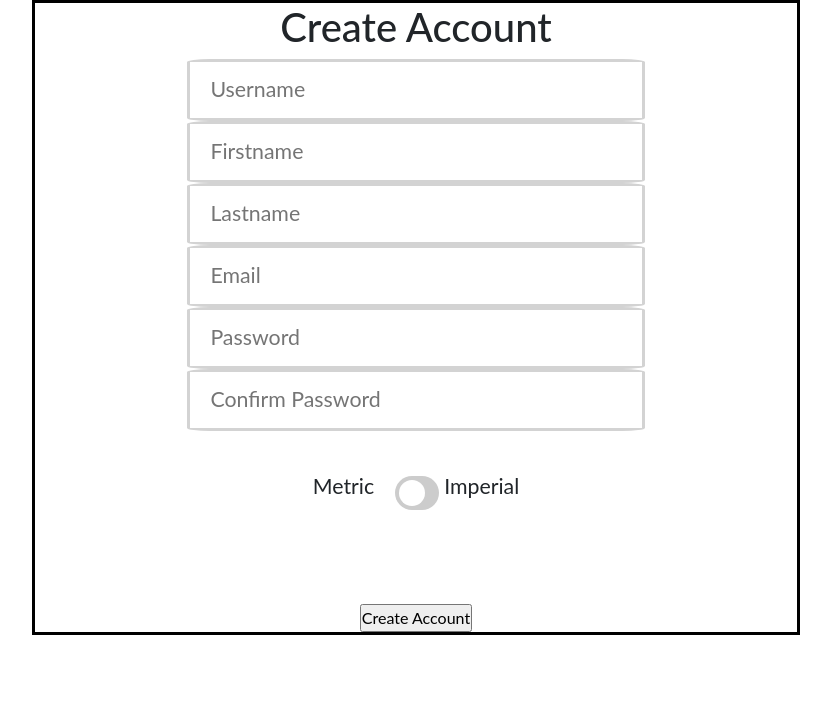
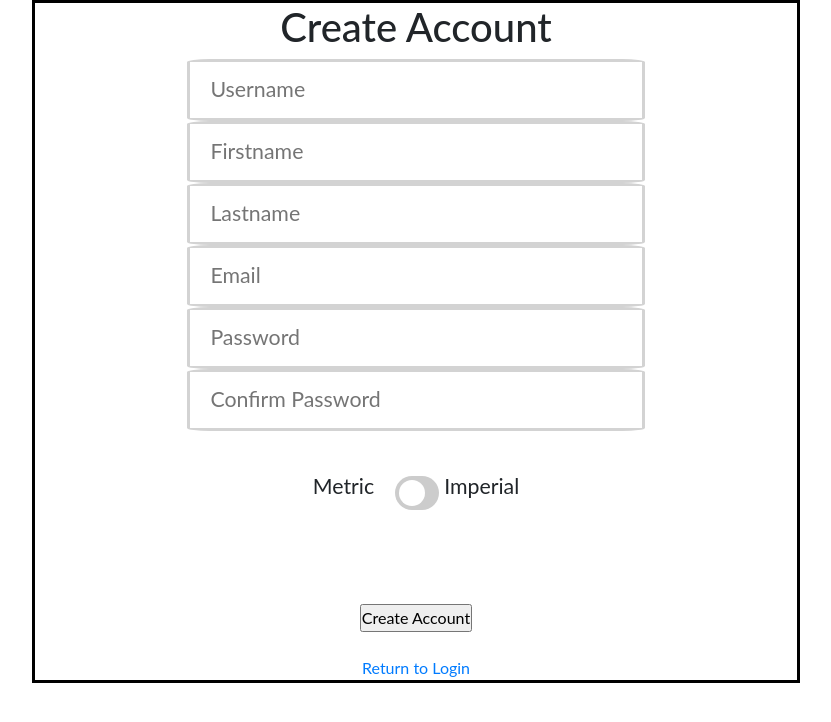
Before and after one commit to janto393/cop4331_big_project, a React (Create React App) app in the folder front-end/: page /register in a window 1280 px wide. Shown: the top 722 px of the page, without its empty margins (224-1055 px from the left). Built offline with nearby package versions, Linux system fonts and the light colour scheme.

Commit message:
added link to return to login from register page.

```diff
--- a/front-end/src/components/CreateAccount.js
+++ b/front-end/src/components/CreateAccount.js
@@ -1,5 +1,6 @@
 // React imports
 import React, { useState } from 'react';
+import { Link } from 'react-router-dom';
 
 // CSS imports
 import './CreateAccount.css'
@@ -160,6 +161,8 @@
 			<div className="registerButton">
 					<input className="buttons" type="submit" id="loginButton" value="Create Account" onClick={ doCreation } />
 			</div>
+			<br />
+			<Link to="/">{ "Return to Login" }</Link>
 		</div>
 	);
 }
```
